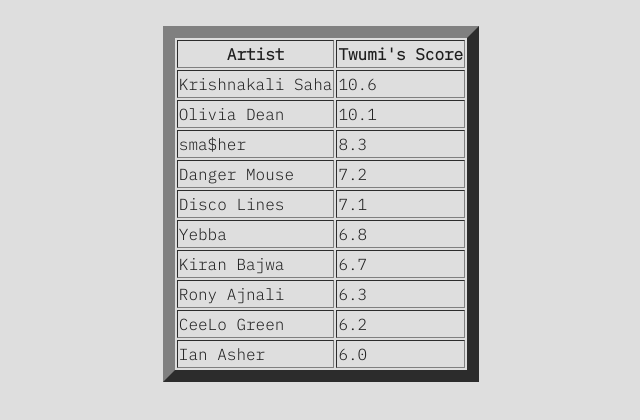
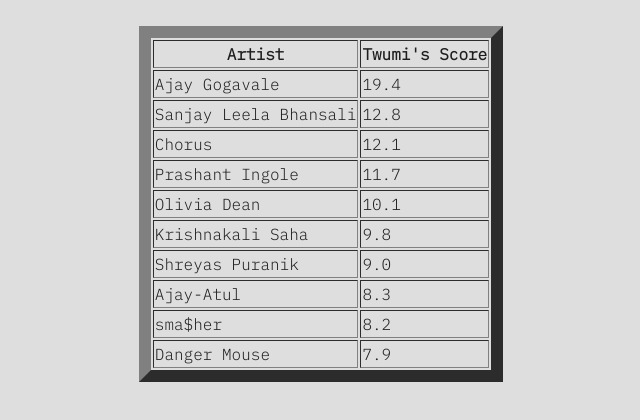
Before and after one commit to Twumi/twumi.github.io, a plain HTML site: page spotify.html in a window 1280 px wide. Shown: the whole page, without its empty margins (319-959 px from the left). Drawn offline with Linux system fonts and the light colour scheme.

Commit message:
Spotify Daily - 2025-08-29 06:00:21

```diff
--- a/spotify.html
+++ b/spotify.html
@@ -19,44 +19,44 @@
                         <th>Twumi's Score</th>
                     </tr>
                     <tr>
-                        <td>Krishnakali Saha</td>
-                        <td>10.6</td>
+                        <td>Ajay Gogavale</td>
+                        <td>19.4</td>
+                    </tr>
+                    <tr>
+                        <td>Sanjay Leela Bhansali</td>
+                        <td>12.8</td>
+                    </tr>
+                    <tr>
+                        <td>Chorus</td>
+                        <td>12.1</td>
+                    </tr>
+                    <tr>
+                        <td>Prashant Ingole</td>
+                        <td>11.7</td>
                     </tr>
                     <tr>
                         <td>Olivia Dean</td>
                         <td>10.1</td>
                     </tr>
                     <tr>
-                        <td>sma$her</td>
+                        <td>Krishnakali Saha</td>
+                        <td>9.8</td>
+                    </tr>
+                    <tr>
+                        <td>Shreyas Puranik</td>
+                        <td>9.0</td>
+                    </tr>
+                    <tr>
+                        <td>Ajay-Atul</td>
                         <td>8.3</td>
                     </tr>
                     <tr>
-                        <td>Danger Mouse</td>
-                        <td>7.2</td>
+                        <td>sma$her</td>
+                        <td>8.2</td>
                     </tr>
                     <tr>
-                        <td>Disco Lines</td>
-                        <td>7.1</td>
-                    </tr>
-                    <tr>
-                        <td>Yebba</td>
-                        <td>6.8</td>
-                    </tr>
-                    <tr>
-                        <td>Kiran Bajwa</td>
-                        <td>6.7</td>
-                    </tr>
-                    <tr>
-                        <td>Rony Ajnali</td>
-                        <td>6.3</td>
-                    </tr>
-                    <tr>
-                        <td>CeeLo Green</td>
-                        <td>6.2</td>
-                    </tr>
-                    <tr>
-                        <td>Ian Asher</td>
-                        <td>6.0</td>
+                        <td>Danger Mouse</td>
+                        <td>7.9</td>
                     </tr>
                 </table>
             </div>
```
